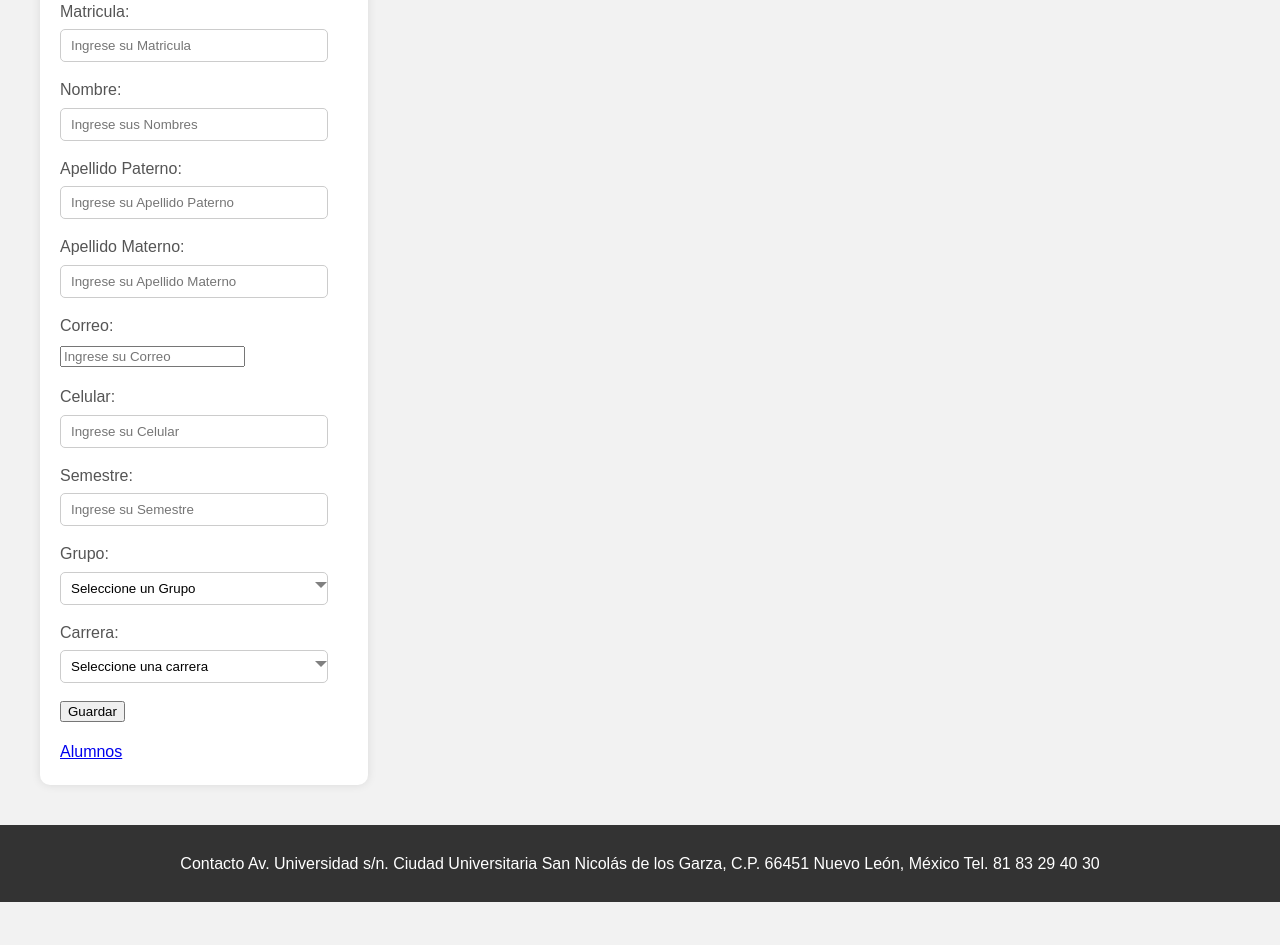
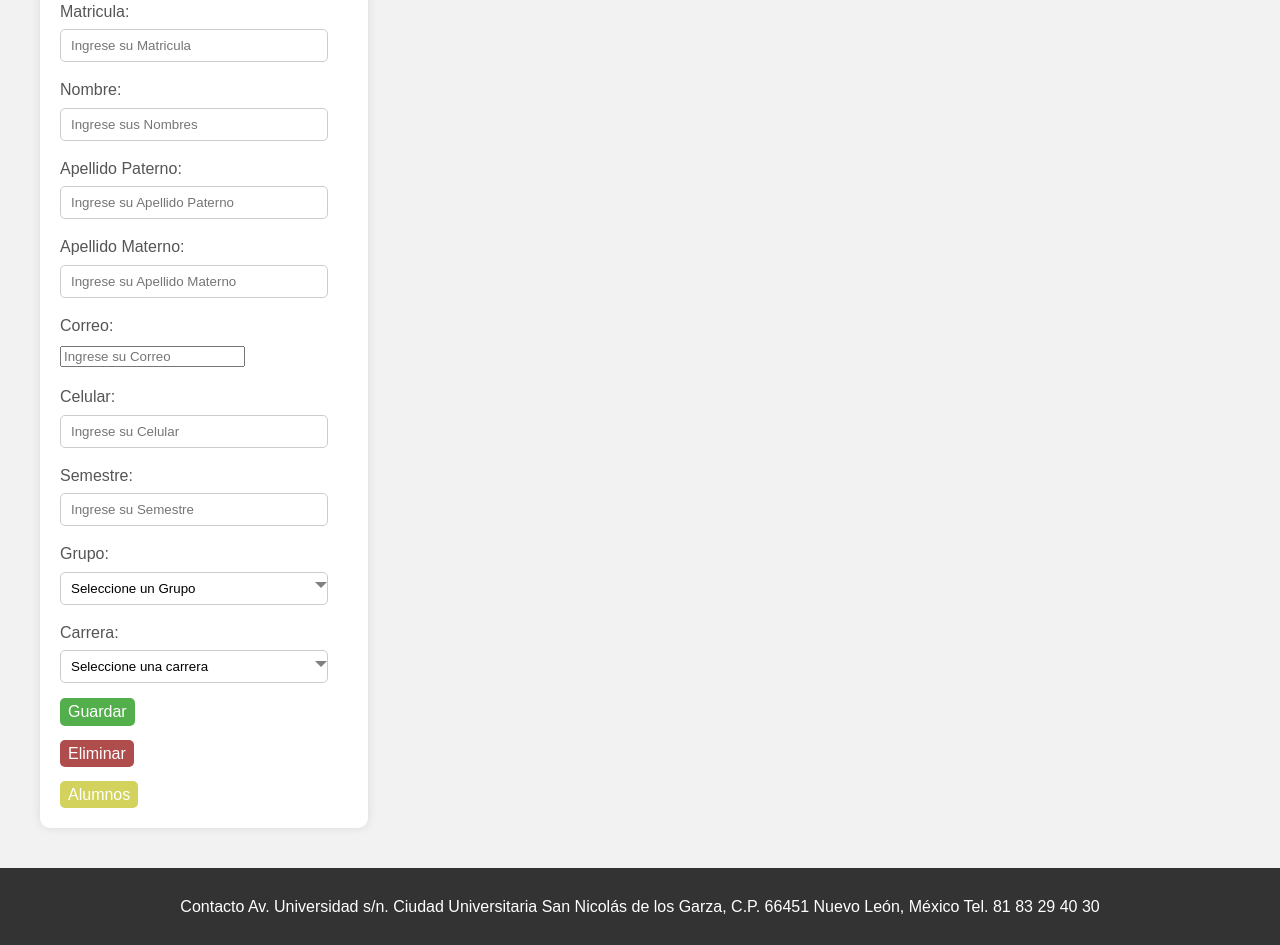
Before and after one commit to LADCH02/pia-bases-datos, a Django app: template escolar/alumnos/templates/alumnos/detalle-alumno.html in a window 1280 px wide. Shown: the part 286-1231 px from the top of the page. Before the commit the page ends 1188 px from the top, so only its background shows below. Run offline with Django 5.2, Linux system fonts and the light colour scheme; the template is opened without the code that fills it, so the values that code supplies are empty.

Commit message:
eliminar alumno

```diff
--- a/escolar/alumnos/templates/alumnos/detalle-alumno.html
+++ b/escolar/alumnos/templates/alumnos/detalle-alumno.html
@@ -65,13 +65,16 @@
                 </select>
             </div>
             <div class="form-group">
-                <button type="submit">Guardar</button>
+                <button class="button-verde" type="submit">Guardar</button>
+            </div>
+            <div class="form-group">
+                <a class="button-rojo" href="{% url 'eliminar-alumno' alumno.matricula %}">Eliminar</a>
             </div>
         </form>
         {% if error %}
         <p style="color: red;">Error: {{ error }}</p>
         {% endif %}
-        <a href="{% url 'alumnos' %}">Alumnos</a>
+        <a class="button-amarillo" href="{% url 'alumnos' %}">Alumnos</a>
     </div>
 </div>
 {% endblock %}
--- a/escolar/alumnos/templates/alumnos/index.html
+++ b/escolar/alumnos/templates/alumnos/index.html
@@ -11,6 +11,7 @@
 {% block content %}
 <div class="container-wrapper">
     <div class="container">
+        <a class="button" href="{% url 'alumnos-registro' %}">Nuevo alumno</a>
         <h2>Lista de Alumnos</h2>
         {% for alumno in alumnos %}
             <div class="alumno-card">
--- a/escolar/alumnos/urls.py
+++ b/escolar/alumnos/urls.py
@@ -5,4 +5,5 @@ urlpatterns = [
     path("registro", views.registro, name="alumnos-registro"),
     path("", views.alumnos, name="alumnos"),
     path("<int:matricula>", views.detalle_alumno, name="detalle-alumno"),
+    path("eliminar/<int:matricula>", views.eliminar_alumno, name="eliminar-alumno"),
 ]
--- a/escolar/static/estilos3.css
+++ b/escolar/static/estilos3.css
@@ -125,3 +125,36 @@ footer {
     width: 100%;
     bottom: 0;
 }
+
+.button-rojo {
+    padding: 5px 8px;
+    background-color: #af4c4c;
+    border: none;
+    border-radius: 5px;
+    color: white;
+    font-size: 16px;
+    cursor: pointer;
+    text-decoration: none;
+}
+
+.button-verde {
+    padding: 5px 8px;
+    background-color: #53af4c;
+    border: none;
+    border-radius: 5px;
+    color: white;
+    font-size: 16px;
+    cursor: pointer;
+    text-decoration: none;
+}
+
+.button-amarillo {
+    padding: 5px 8px;
+    background-color: #d2d25c;
+    border: none;
+    border-radius: 5px;
+    color: white;
+    font-size: 16px;
+    cursor: pointer;
+    text-decoration: none;
+}
```
Also changed, not shown: escolar/alumnos/views.py (+14 -0 lines).
